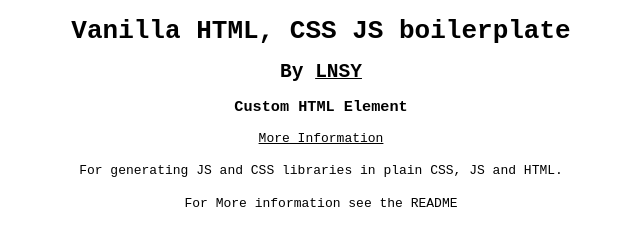
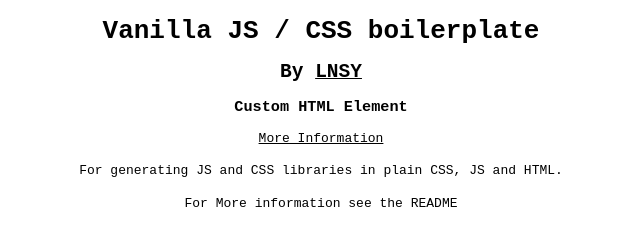
Before and after one commit to lnsy-dev/vanilla-webpack-boilerplate, a website built with webpack: page index.html in a window 1280 px wide. Shown: the whole page, without its empty margins (319-959 px from the left). Built offline with nearby package versions, Linux system fonts and the light colour scheme.

Commit message:
changed the title

```diff
--- a/index.html
+++ b/index.html
@@ -3,13 +3,13 @@
 <head>
   <meta charset="utf-8">
   <meta name="viewport" content="width=device-width, initial-scale=1">
-  <title>Vanilla HTML, CSS JS boilerplate</title>
+  <title>Vanilla JS / CSS boilerplate</title>
   <link rel="stylesheet" type="text/css" href="./styles/index.css">
   <script src="./src/index.js" type="module"></script>
 </head>
 <body>
 
-  <h1>Vanilla HTML, CSS JS boilerplate</h1>
+  <h1>Vanilla JS / CSS boilerplate</h1>
   <h2>By <a href="https://lnsy.dev/">LNSY</a></h2>
   <custom-html-element></custom-html-element>
 
```
